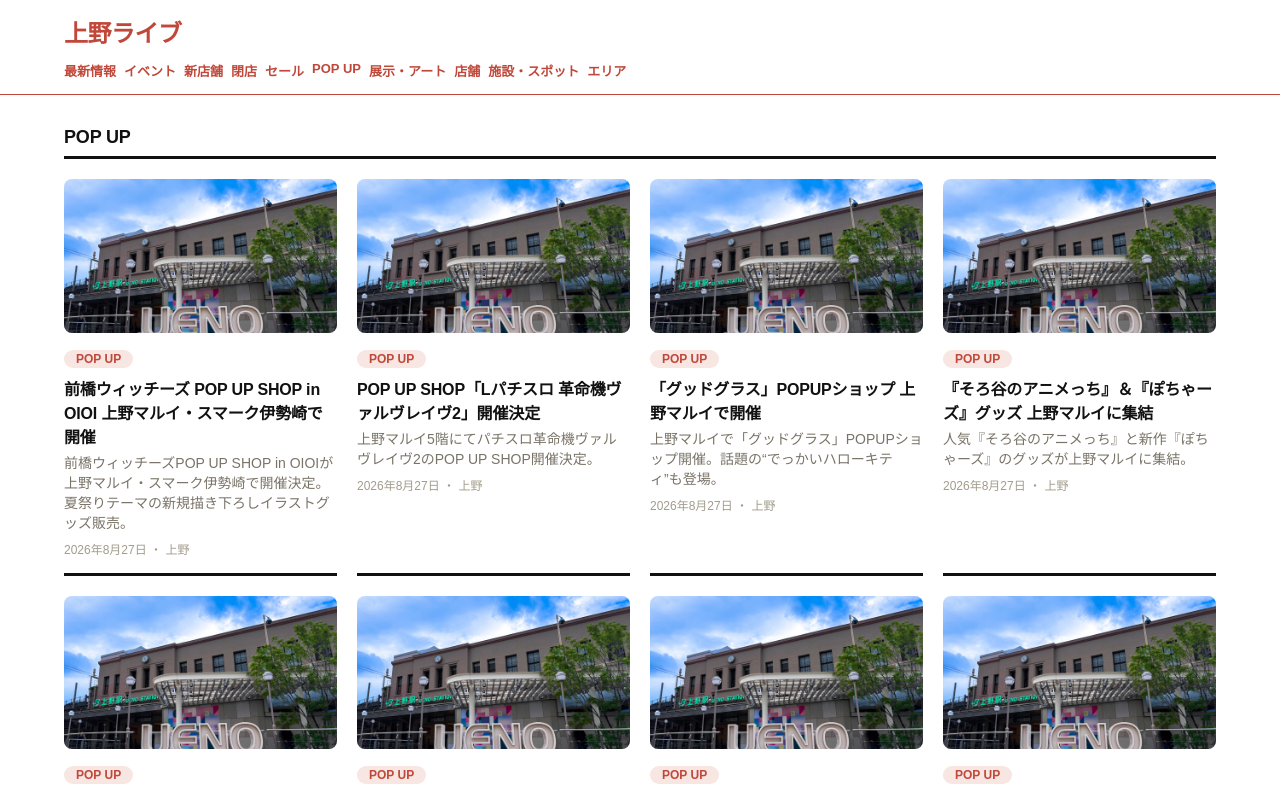
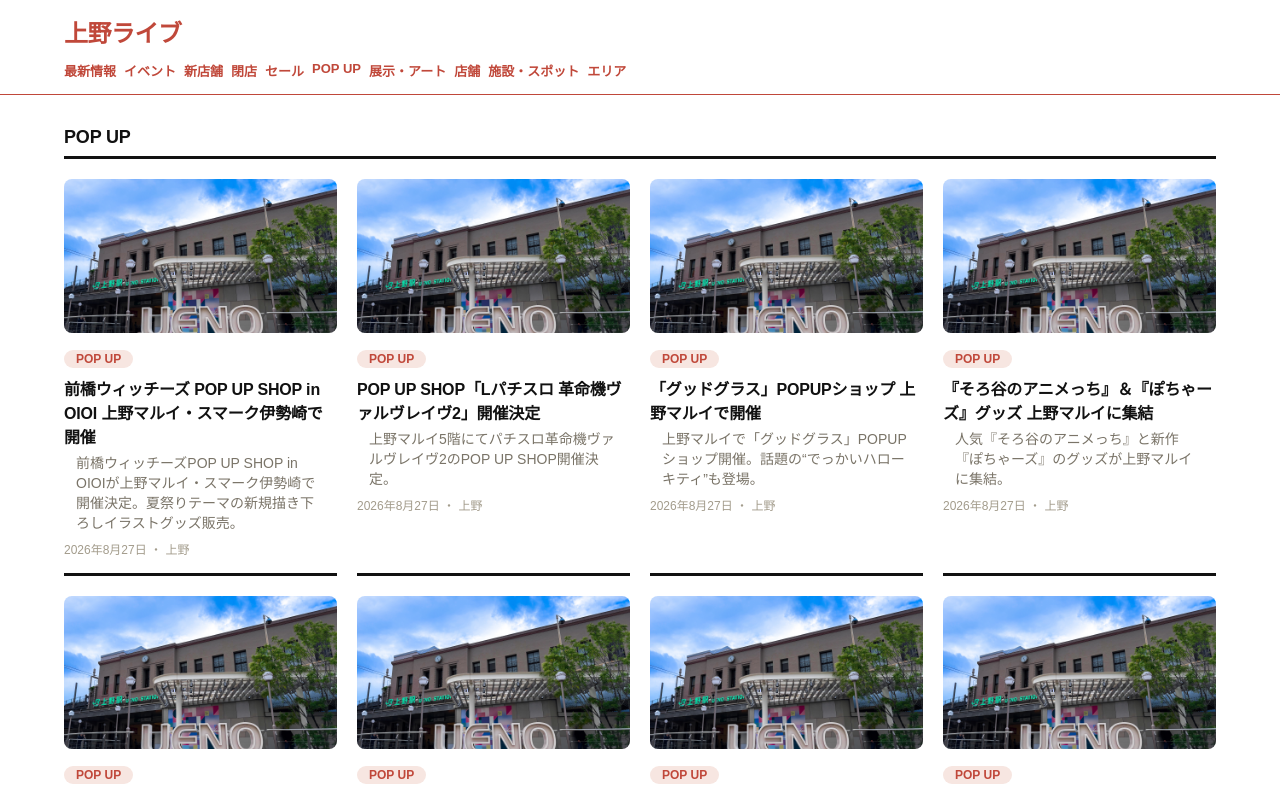
Before and after one commit to reload-co-jp/ueno, a Next.js app: page /popup in a window 1280 px wide. Shown: the top 794 px of the page. Built offline with nearby package versions, Linux system fonts and the light colour scheme.

Commit message:
Fix card layout

```diff
--- a/components/elements/card.tsx
+++ b/components/elements/card.tsx
@@ -38,7 +38,7 @@
     />
     <span style={badgeStyle}>{CATEGORY_LABELS[article.category]}</span>
     <h3 style={{ fontSize: "1rem", margin: "0 0 .25rem" }}>{article.title}</h3>
-    <p style={{ fontSize: ".875rem", color: "#7a7468", margin: "0 0 .5rem" }}>
+    <p style={{ fontSize: ".875rem", color: "#7a7468", margin: "0 0 .5rem", padding: "0 .75rem" }}>
       {article.summary}
     </p>
     <p style={{ fontSize: ".75rem", color: "#a39c8c", margin: 0 }}>
```
